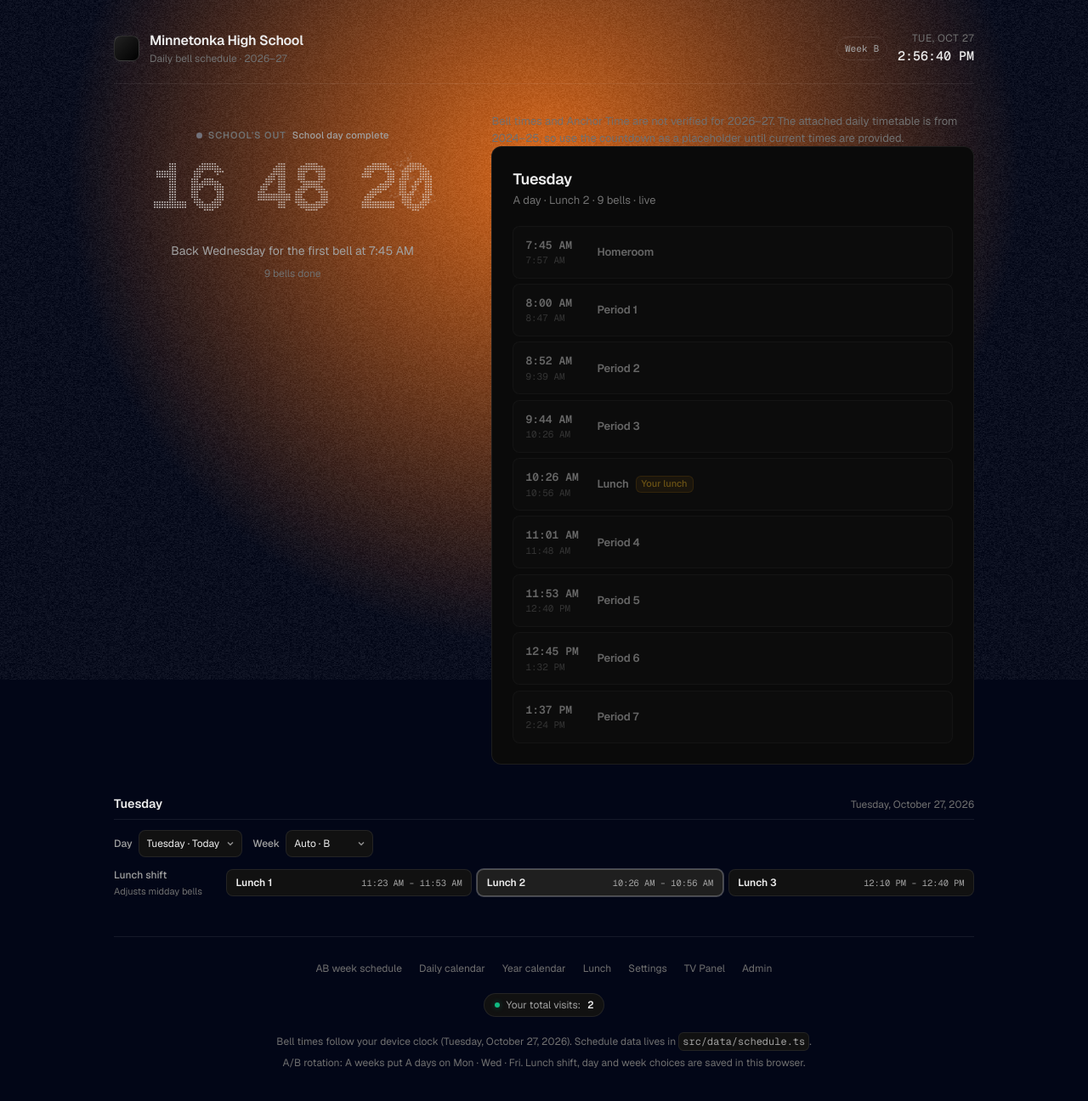
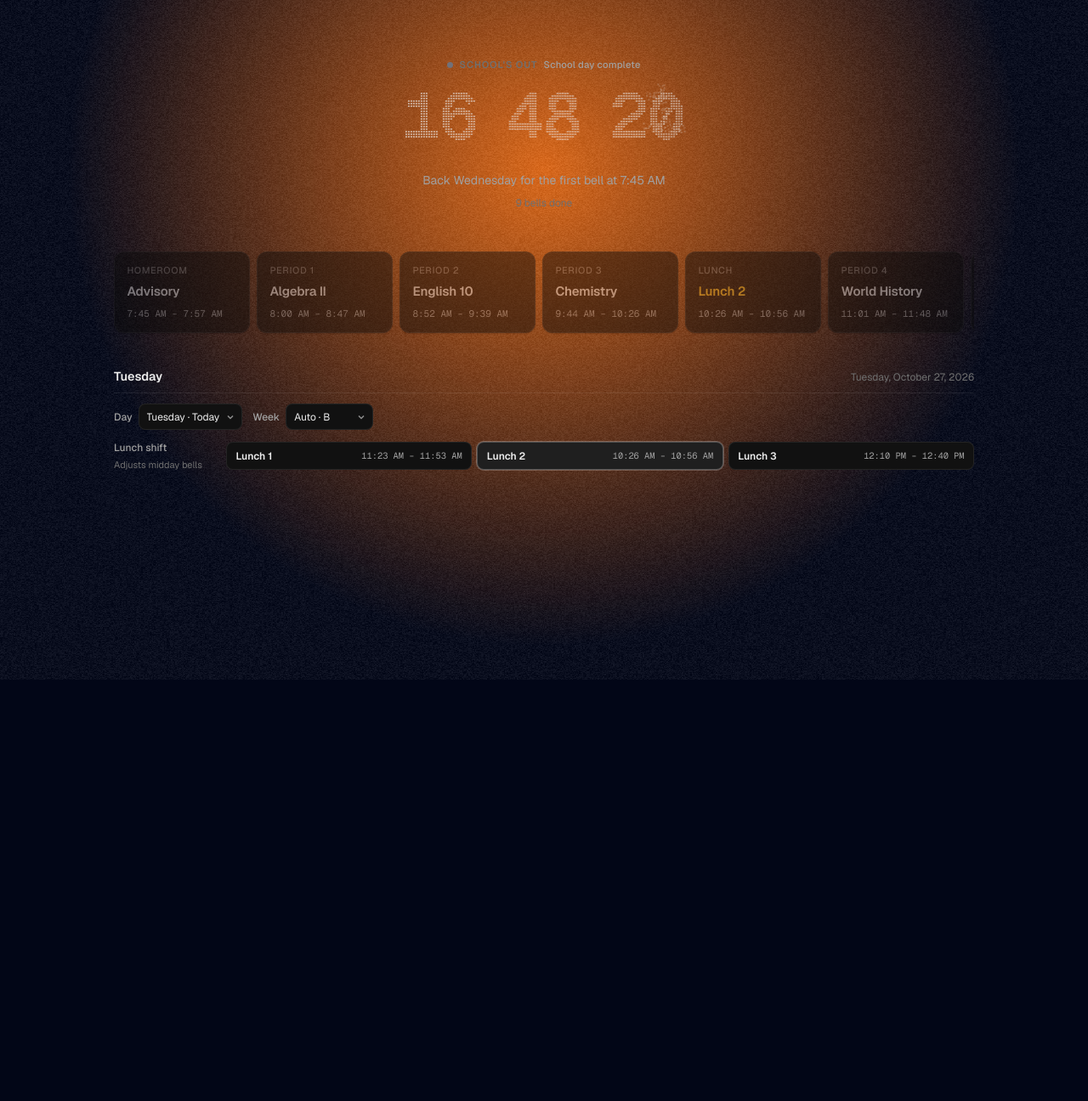
Before and after one commit to NOTAM-bobk/school-daily-schedule, a React (Vite) app: page / in a window 1280 px wide. Shown: the top 1296 px of the page at 85% size. After the commit the page ends 800 px from the top, so only its background shows below. Built offline with nearby package versions, Linux system fonts and the light colour scheme.

Commit message:
Center the countdown and lay the day schedule out horizontally
The topbar and footer buried the timer, so drop both and let the
countdown lead the page. The bell schedule now reads as a compact
horizontal card strip underneath it in the shadcn card style.

```diff
--- a/src/App.tsx
+++ b/src/App.tsx
@@ -5,7 +5,7 @@ import { DayStrip } from './components/DayStrip'
 import { LunchPicker } from './components/LunchPicker'
 import { Timeline } from './components/Timeline'
 import { WeekSwitcher, type WeekChoice } from './components/WeekSwitcher'
-import { LUNCHES, SCHOOL, autoWeek, buildDay, dayTypeFor } from './data/schedule'
+import { LUNCHES, autoWeek, buildDay, dayTypeFor } from './data/schedule'
 import { dateKey, isSchoolDay, noSchoolReason, nextSchoolDate, EARLY_RELEASES } from './data/calendar'
 import { useNow, useStoredState } from './lib/hooks'
 import { getDayStatus, type DayStatus } from './lib/status'
@@ -14,7 +14,6 @@ import {
   dayKey,
   formatClock,
   formatLongDate,
-  formatShortDate,
   nextSchoolWeekdayIndex,
   secondsSinceMidnight,
   secondsUntilWeekdayStart,
@@ -24,17 +23,6 @@ import type { LunchId, ScheduleBlock, Week, WeekdayIndex } from './types'
 
 const WEEK_KEY = 'minnetonka.week'
 const LUNCH_KEY = 'minnetonka.lunch'
-const VISITS_KEY = 'minnetonka.visits'
-
-const FOOTER_LINKS = [
-  'AB week schedule',
-  'Daily calendar',
-  'Year calendar',
-  'Lunch',
-  'Settings',
-  'TV Panel',
-  'Admin',
-] as const
 
 interface Hero {
   eyebrow: string
@@ -57,21 +45,6 @@ export default function App() {
 
   const [storedWeek, setStoredWeek] = useStoredState<WeekChoice>(WEEK_KEY, 'auto')
   const [storedLunch, setStoredLunch] = useStoredState<LunchId>(LUNCH_KEY, 'lunch2')
-
-  // Total visits tracked in localStorage
-  const [totalVisits, setTotalVisits] = useState<number>(1)
-
-  useEffect(() => {
-    try {
-      const stored = window.localStorage.getItem(VISITS_KEY)
-      const current = stored ? parseInt(stored, 10) : 0
-      const next = isNaN(current) ? 1 : current + 1
-      window.localStorage.setItem(VISITS_KEY, String(next))
-      setTotalVisits(next)
-    } catch {
-      // localStorage may fail in restricted/private modes
-    }
-  }, [])
 
   // Validate whatever came out of localStorage before trusting it.
   const weekChoice: WeekChoice = storedWeek === 'A' || storedWeek === 'B' ? storedWeek : 'auto'
@@ -117,33 +90,17 @@ export default function App() {
     return target
   }, [now, hero.timer])
 
+  const notice = !schoolToday
+    ? `${closureReason === 'Weekend' ? 'Weekend · no classes today' : `${closureReason ?? 'No classes today'} · no classes today`}${
+        nextSchoolDay ? ` · Next school day ${formatLongDate(nextSchoolDay)}` : ''
+      }`
+    : (calendarNotice ?? null)
+
   return (
     <>
       <BackgroundNoise />
       <div className="page">
-
-      <header className="topbar">
-        <div className="brand">
-          <span className="brand-mark" aria-hidden />
-          <div>
-            <p className="brand-name">{SCHOOL.name}</p>
-            <p className="brand-sub">Daily bell schedule · {SCHOOL.year}</p>
-          </div>
-        </div>
-
-        <div className="header-tools">
-          <span className="week-badge">Week {week}</span>
-          <div className="clock">
-            <span className="clock-date">{formatShortDate(now)}</span>
-            <time className="clock-time">{formatClock(nowSeconds / 60, true)}</time>
-          </div>
-        </div>
-      </header>
-
         <main className="layout">
-        {/* Main 2-column view: Timer on Left, Day Schedule on Right */}
-        <div className="split-view">
-          <div className="split-left">
           <CountdownCard
             eyebrow={hero.eyebrow}
             caption={hero.caption}
@@ -154,22 +111,10 @@ export default function App() {
             tone={hero.tone}
             meta={hero.meta}
           />
-          </div>
 
-          <div className="split-right">
-            {!schoolToday && <p className="card-sub calendar-notice">{closureReason === 'Weekend' ? 'Weekend · no classes today' : `${closureReason ?? 'No classes today'} · no classes today`}{nextSchoolDay ? ` Next school day: ${formatLongDate(nextSchoolDay)}` : ''}</p>}
-            {calendarNotice && schoolToday && <p className="card-sub calendar-notice">{calendarNotice}</p>}
-            {schoolToday && <p className="card-sub calendar-notice">Bell times and Anchor Time are not verified for 2026–27. The attached daily timetable is from 2024–25, so use the countdown as a placeholder until current times are provided.</p>}
-            <Timeline
-              blocks={blocks}
-              lunch={lunch}
-              day={selectedDay}
-              dayType={dayType}
-              live={live}
-              nowSeconds={nowSeconds}
-            />
-          </div>
-        </div>
+          {notice && <p className="notice">{notice}</p>}
+
+          <Timeline blocks={blocks} live={live} nowSeconds={nowSeconds} />
 
           <section className="schedule-controls" aria-label="Schedule controls">
             <div className="controls-date">
@@ -183,42 +128,7 @@ export default function App() {
             </div>
             <LunchPicker value={lunch} onChange={setStoredLunch} />
           </section>
-
         </main>
-
-      {/* Footer with requested links and total visits counter */}
-      <footer className="footer">
-        <nav className="footer-links" aria-label="Schedule quick links">
-          {FOOTER_LINKS.map((link) => (
-            <a
-              key={link}
-              href="#"
-              onClick={(e) => e.preventDefault()}
-              className="footer-link"
-            >
-              {link}
-            </a>
-          ))}
-        </nav>
-
-        <div className="footer-visits">
-          <span className="visits-badge">
-            <span className="visits-dot" aria-hidden />
-            Your total visits: <strong className="visits-number">{totalVisits}</strong>
-          </span>
-        </div>
-
-        <div className="footer-notes">
-          <p>
-            Bell times follow your device clock ({formatLongDate(now)}). Schedule data lives in{' '}
-            <code>src/data/schedule.ts</code>.
-          </p>
-          <p>
-            A/B rotation: A weeks put A days on Mon · Wed · Fri. Lunch shift, day and week choices are saved in this
-            browser.
-          </p>
-        </div>
-      </footer>
       </div>
     </>
   )
@@ -299,7 +209,7 @@ function describeHero(args: HeroArgs): Hero {
   if (!schoolToday) {
     return {
       eyebrow: closureReason ?? 'No classes today',
-      caption: `${nextSchoolDay ? `Next school day: ${formatLongDate(nextSchoolDay)}. ` : ''}Bell times are awaiting the current timetable.`,
+      caption: nextSchoolDay ? `Next school day: ${formatLongDate(nextSchoolDay)}` : 'No classes today',
       timer: null,
       progress: null,
       statusLabel: 'No school today',
--- a/src/components/Timeline.tsx
+++ b/src/components/Timeline.tsx
@@ -1,33 +1,20 @@
-import type { LunchId, ScheduleBlock } from '../types'
-import { LUNCHES } from '../data/schedule'
+import type { ScheduleBlock } from '../types'
 import { getDayStatus } from '../lib/status'
-import { WEEKDAY_NAMES, formatClock } from '../lib/time'
-import type { WeekdayIndex } from '../types'
+import { formatClock } from '../lib/time'
 
 interface TimelineProps {
   blocks: ScheduleBlock[]
-  lunch: LunchId
-  day: WeekdayIndex
-  dayType: 'A' | 'B'
   live: boolean
   nowSeconds: number
 }
 
-export function Timeline({ blocks, lunch, day, dayType, live, nowSeconds }: TimelineProps) {
+/** Horizontal day schedule: one compact card per bell, scrolled sideways. */
+export function Timeline({ blocks, live, nowSeconds }: TimelineProps) {
   const status = live ? getDayStatus(blocks, nowSeconds) : null
-  const lunchName = LUNCHES.find((entry) => entry.id === lunch)?.name ?? 'Lunch'
 
   return (
-    <section className="card timeline-card" aria-label="Day timeline">
-      <header className="card-head">
-        <h2 className="card-title">{WEEKDAY_NAMES[day]}</h2>
-        <p className="card-sub">
-          {dayType} day · {lunchName} · {blocks.length} bells
-          {live ? ' · live' : ' · preview'}
-        </p>
-      </header>
-
-      <ol className="timeline">
+    <section className="schedule-card" aria-label="Day schedule">
+      <ol className="schedule-strip">
         {blocks.map((block) => {
           const isNow = status?.current?.id === block.id
           const isNext = status?.next?.id === block.id && status.phase !== 'in'
@@ -36,25 +23,21 @@ export function Timeline({ blocks, lunch, day, dayType, live, nowSeconds }: Time
           const state = isNow ? 'now' : isNext ? 'next' : isPast ? 'past' : 'upcoming'
 
           return (
-            <li key={block.id} className={`slot slot--${state} slot--${block.kind}`}>
-              <div className="slot-time">
-                <span className="slot-start">{formatClock(block.start)}</span>
-                <span className="slot-end">{formatClock(block.end)}</span>
+            <li key={block.id} className={`sched-block sched-block--${state} sched-block--${block.kind}`}>
+              <div className="sched-head">
+                <span className="sched-label">{block.label}</span>
+                {isNow && <span className="chip chip--live">Now</span>}
+                {isNext && <span className="chip">Next</span>}
               </div>
-
-              <div className="slot-body">
-                <div className="slot-head">
-                  <span className="slot-label">{block.label}</span>
-                  {isNow && <span className="chip chip--live">Now</span>}
-                  {isNext && <span className="chip">Next</span>}
-                  {block.kind === 'lunch' && <span className="chip chip--lunch">Your lunch</span>}
-                </div>
-                {isNow && status && (
-                  <div className="progress progress--thin">
-                    <span style={{ width: `${Math.min(100, Math.max(0, status.progress * 100))}%` }} />
-                  </div>
-                )}
-              </div>
+              <span className="sched-title">{block.title}</span>
+              <span className="sched-time">
+                {formatClock(block.start)} – {formatClock(block.end)}
+              </span>
+              {isNow && status && (
+                <span className="progress progress--thin">
+                  <span style={{ width: `${Math.min(100, Math.max(0, status.progress * 100))}%` }} />
+                </span>
+              )}
             </li>
           )
         })}
--- a/src/styles.css
+++ b/src/styles.css
@@ -66,7 +66,7 @@ button {
   z-index: 1;
   max-width: 1060px;
   margin: 0 auto;
-  padding: 2.25rem 1.5rem 4rem;
+  padding: 3rem 1.5rem 3rem;
   min-height: 100vh;
 }
 
@@ -84,68 +84,6 @@ button {
   z-index: 0;
 }
 
-/* Header / topbar */
-.topbar {
-  position: relative;
-  z-index: 1;
-  display: flex;
-  align-items: center;
-  justify-content: space-between;
-  margin-bottom: 2rem;
-  padding-bottom: 1.25rem;
-  border-bottom: 1px solid var(--border-subtle);
-}
-
-.brand {
-  display: flex;
-  align-items: center;
-  gap: 0.75rem;
-}
-
-.brand-mark {
-  display: inline-block;
-  width: 30px;
-  height: 30px;
-  border-radius: var(--radius-md);
-  background: linear-gradient(135deg, #222 0%, #000 100%);
-  border: 1px solid var(--border-muted);
-  box-shadow: 0 0 12px rgba(255, 255, 255, 0.05);
-}
-
-.brand-name {
-  font-size: 1rem;
-  font-weight: 600;
-  color: var(--fg-default);
-  letter-spacing: -0.015em;
-}
-
-.brand-sub {
-  font-size: 0.75rem;
-  color: var(--fg-muted);
-}
-
-.header-tools { display: flex; align-items: center; gap: 0.75rem; }
-.week-badge { padding: 0.28rem 0.55rem; border: 1px solid var(--border-subtle); border-radius: var(--radius-pill); color: var(--fg-secondary); font-size: 0.7rem; font-family: var(--font-mono); white-space: nowrap; }
-
-.clock {
-  text-align: right;
-}
-
-.clock-date {
-  display: block;
-  font-size: 0.75rem;
-  color: var(--fg-muted);
-  text-transform: uppercase;
-  letter-spacing: 0.04em;
-}
-
-.clock-time {
-  font-family: var(--font-mono);
-  font-size: 0.9375rem;
-  font-weight: 500;
-  color: var(--fg-default);
-}
-
 /* Layout */
 .layout {
   position: relative;
@@ -153,53 +91,6 @@ button {
   display: flex;
   flex-direction: column;
   gap: 1.5rem;
-}
-
-/* 2-column main grid: Left = Timer, Right = Schedule */
-.split-view {
-  display: grid;
-  grid-template-columns: minmax(300px, 1fr) minmax(360px, 1.35fr);
-  gap: 1.5rem;
-  align-items: start;
-}
-
-.split-left {
-  position: sticky;
-  top: 1.5rem;
-}
-
-.split-right {
-  min-width: 0;
-}
-
-/* Shared Card */
-.card {
-  background-color: var(--bg-card);
-  border: 1px solid var(--border-subtle);
-  border-radius: var(--radius-lg);
-  padding: 1.5rem;
-  transition: border-color 0.2s ease;
-}
-
-.card:hover {
-  border-color: var(--border-muted);
-}
-
-.card-head {
-  margin-bottom: 1.25rem;
-}
-
-.card-title {
-  font-size: 1.125rem;
-  font-weight: 600;
-  color: var(--fg-default);
-  letter-spacing: -0.015em;
-}
-
-.card-sub {
-  font-size: 0.8125rem;
-  color: var(--fg-muted);
-  margin-top: 0.125rem;
 }
 
 /* Hero / Countdown Card */
@@ -362,67 +253,7 @@ button {
   border: 0;
 }
 
-/* Timeline */
-.timeline-card {
-  height: 100%;
-}
-
-.timeline {
-  list-style: none;
-  display: flex;
-  flex-direction: column;
-  gap: 0.4rem;
-}
-
-.slot {
-  display: flex;
-  align-items: center;
-  gap: 1rem;
-  padding: 0.75rem 0.875rem;
-  background-color: var(--bg-card-subtle);
-  border: 1px solid var(--border-subtle);
-  border-radius: var(--radius-md);
-  transition: all 0.15s ease;
-}
-
-.slot-time {
-  display: flex;
-  flex-direction: column;
-  align-items: flex-start;
-  min-width: 68px;
-  font-family: var(--font-mono);
-}
-
-.slot-start {
-  font-size: 0.8125rem;
-  font-weight: 600;
-  color: var(--fg-default);
-}
-
-.slot-end {
-  font-size: 0.6875rem;
-  color: var(--fg-muted);
-}
-
-.slot-body {
-  flex: 1;
-  min-width: 0;
-}
-
-.slot-head {
-  display: flex;
-  align-items: center;
-  gap: 0.5rem;
-  flex-wrap: wrap;
-}
-
-.slot-label {
-  font-size: 0.8125rem;
-  font-weight: 600;
-  color: var(--fg-default);
-  letter-spacing: -0.01em;
-}
-
+/* Progress */
 .progress {
   width: 100%;
   height: 3px;
@@ -442,27 +273,6 @@ button {
 
 .progress--thin {
   height: 2px;
-}
-
-/* Slot states */
-.slot--past {
-  opacity: 0.4;
-}
-
-.slot--now {
-  background: linear-gradient(90deg, rgba(16, 185, 129, 0.08) 0%, var(--bg-card-subtle) 100%);
-  border-color: rgba(16, 185, 129, 0.35);
-  box-shadow: 0 0 16px rgba(16, 185, 129, 0.08);
-}
-
-.slot--next {
-  border-color: rgba(255, 255, 255, 0.2);
-}
-
-.slot--lunch.slot--now {
-  background: linear-gradient(90deg, rgba(245, 158, 11, 0.08) 0%, var(--bg-card-subtle) 100%);
-  border-color: rgba(245, 158, 11, 0.35);
-  box-shadow: 0 0 16px rgba(245, 158, 11, 0.08);
 }
 
 /* Badges / Chips */
@@ -593,95 +403,90 @@ button {
 .lunch-name { font-size: 0.75rem; font-weight: 600; color: var(--fg-default); }
 .lunch-time { font-family: var(--font-mono); font-size: 0.65rem; color: var(--fg-secondary); white-space: nowrap; }
 
-/* Footer & Links */
-.footer {
-  margin-top: 2rem;
-  padding-top: 1.75rem;
-  border-top: 1px solid var(--border-subtle);
-  display: flex;
-  flex-direction: column;
-  gap: 1.25rem;
+/* Day schedule — horizontal, shadcn-style cards */
+.notice {
+  margin-top: -0.75rem;
+  font-size: 0.8125rem;
+  color: var(--fg-muted);
   text-align: center;
 }
 
-.footer-links {
-  display: flex;
-  flex-wrap: wrap;
-  justify-content: center;
-  align-items: center;
-  gap: 0.5rem 1.25rem;
+.schedule-card {
+  width: 100%;
+  overflow-x: auto;
+  overscroll-behavior-x: contain;
+  scrollbar-width: thin;
+  padding-bottom: 0.35rem;
 }
 
-.footer-link {
-  font-size: 0.75rem;
-  color: var(--fg-muted);
-  text-decoration: none;
-  transition: color 0.15s ease;
+.schedule-strip {
+  list-style: none;
+  display: flex;
+  align-items: stretch;
+  gap: 0.5rem;
+  min-width: max-content;
 }
 
-.footer-link:hover {
-  color: var(--fg-default);
-  text-decoration: underline;
-  text-underline-offset: 3px;
+.sched-block {
+  display: flex;
+  flex-direction: column;
+  gap: 0.35rem;
+  flex: 0 0 auto;
+  min-width: 10rem;
+  padding: 0.85rem 0.9rem;
+  background-color: var(--bg-card);
+  border: 1px solid var(--border-subtle);
+  border-radius: var(--radius-lg);
+  box-shadow: 0 1px 2px rgba(0, 0, 0, 0.35);
+  text-align: left;
+  transition: all 0.15s ease;
 }
 
-.footer-visits {
+.sched-head {
   display: flex;
-  justify-content: center;
+  align-items: center;
+  justify-content: space-between;
+  gap: 0.5rem;
 }
 
-.visits-badge {
-  display: inline-flex;
-  align-items: center;
-  gap: 0.5rem;
-  padding: 0.25rem 0.75rem;
-  background-color: var(--bg-card-subtle);
-  border: 1px solid var(--border-subtle);
-  border-radius: var(--radius-pill);
-  font-size: 0.75rem;
+.sched-label {
+  font-size: 0.6875rem;
+  font-weight: 500;
+  color: var(--fg-muted);
+  text-transform: uppercase;
+  letter-spacing: 0.06em;
+}
+
+.sched-title {
+  font-size: 0.9375rem;
+  font-weight: 600;
+  color: var(--fg-default);
+  letter-spacing: -0.01em;
+}
+
+.sched-time {
+  font-family: var(--font-mono);
+  font-size: 0.6875rem;
   color: var(--fg-secondary);
 }
 
-.visits-dot {
-  width: 6px;
-  height: 6px;
-  border-radius: 50%;
-  background-color: var(--accent-emerald);
-  box-shadow: 0 0 6px rgba(16, 185, 129, 0.4);
+.sched-block--past { opacity: 0.45; }
+
+.sched-block--now {
+  background: linear-gradient(180deg, rgba(16, 185, 129, 0.1) 0%, var(--bg-card) 100%);
+  border-color: rgba(16, 185, 129, 0.4);
 }
 
-.visits-number {
-  color: var(--fg-default);
-  font-family: var(--font-mono);
-}
+.sched-block--next { border-color: var(--border-muted); }
 
-.footer-notes {
-  display: flex;
-  flex-direction: column;
-  gap: 0.375rem;
-  font-size: 0.75rem;
-  color: var(--fg-muted);
-  line-height: 1.6;
-}
+.sched-block--lunch .sched-title { color: #fbbf24; }
 
-.footer code {
-  font-family: var(--font-mono);
-  background-color: var(--bg-card-subtle);
-  border: 1px solid var(--border-subtle);
-  padding: 0.125rem 0.25rem;
-  border-radius: var(--radius-sm);
-  color: var(--fg-secondary);
+.sched-block--lunch.sched-block--now {
+  background: linear-gradient(180deg, rgba(245, 158, 11, 0.1) 0%, var(--bg-card) 100%);
+  border-color: rgba(245, 158, 11, 0.4);
 }
 
 @media (max-width: 820px) {
-  .split-view {
-    grid-template-columns: 1fr;
-  }
-
-  .split-left {
-    position: static;
-  }
-
   .schedule-controls { padding-inline: 0.25rem; }
   .lunch-picker { align-items: stretch; flex-direction: column; gap: 0.45rem; }
   .lunch-picker-label { min-width: 0; flex-direction: row; justify-content: space-between; }
@@ -699,8 +504,8 @@ button {
   .compact-picker select { min-width: 5.6rem; padding-left: 0.4rem; font-size: 0.7rem; }
   .lunch-grid { gap: 0.3rem; }
   .lunch-option { flex-direction: column; align-items: flex-start; gap: 0.15rem; padding: 0.45rem 0.5rem; }
-  .header-tools { gap: 0.45rem; }
-  .clock-date { display: none; }
+  .sched-block { min-width: 8.5rem; padding: 0.7rem 0.75rem; }
+  .notice { font-size: 0.75rem; }
 }
 
 @media (prefers-reduced-motion: reduce) {
```
Lines whose indentation alone changed are shown as unchanged.
